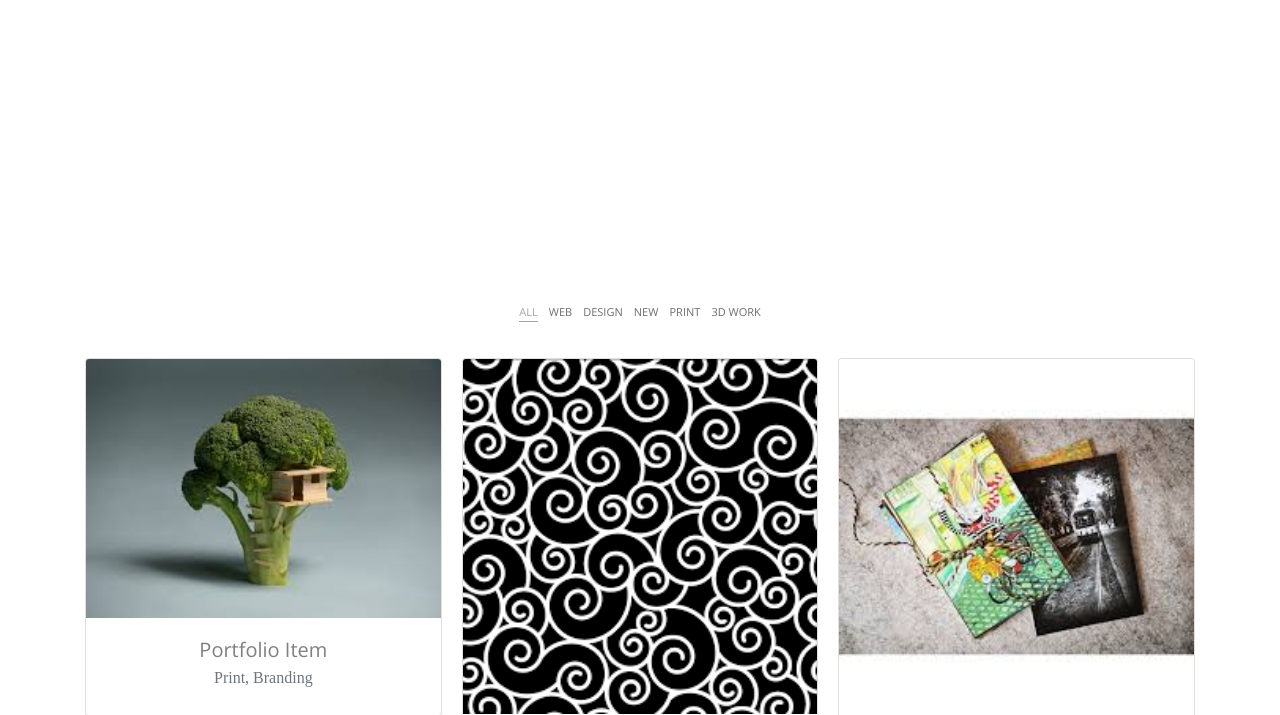
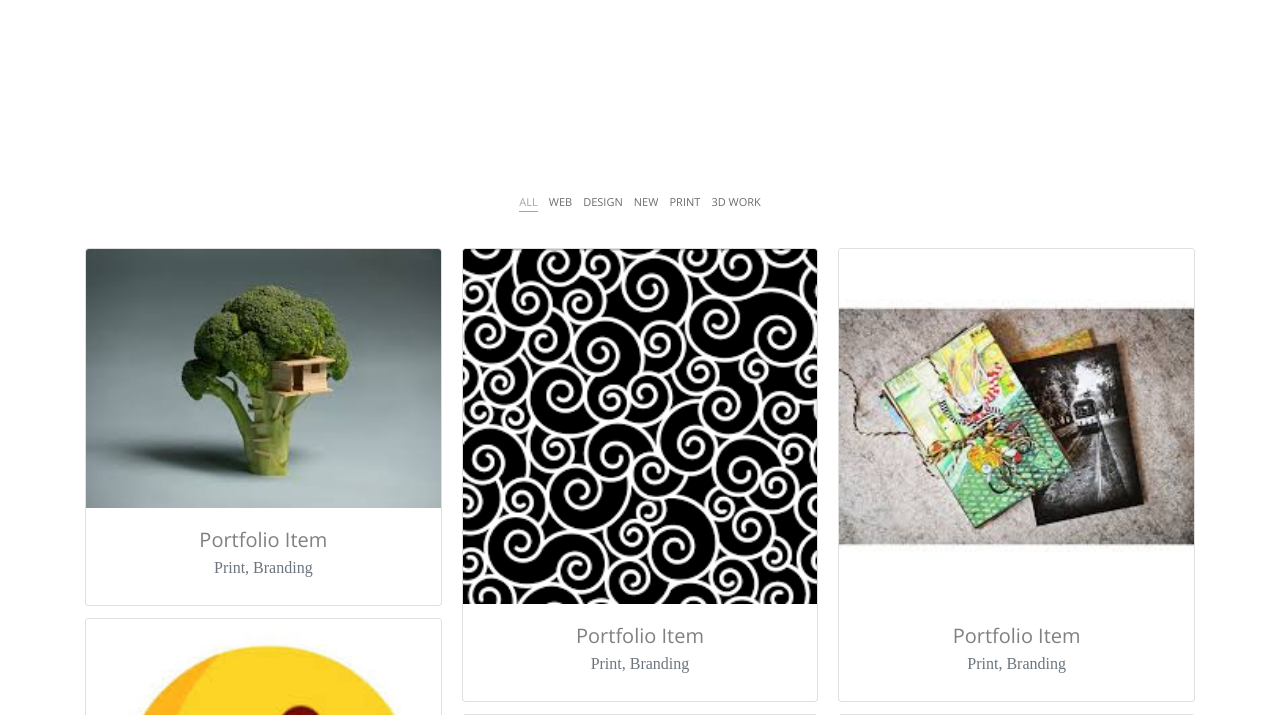
Before and after one commit to LVillaflores/HAML-SCSS, a PHP site: page / in a window 1280 px wide. Shown: the part 760-1475 px from the top of the page. Run offline with PHP 8.4, Linux system fonts and the light colour scheme; some libraries are stand-ins or nearby versions.

Commit message:
Add files via upload

```diff
--- a/style.css
+++ b/style.css
@@ -189,7 +189,7 @@ div {
 }
 
 .menu {
-  padding-top: 120px;
+  padding-top: 10px;
   padding-bottom: 20px;
 }
 
--- a/style.scss
+++ b/style.scss
@@ -227,7 +227,7 @@ div{
 }
 
 .menu{
-    padding-top:120px;
+    padding-top:10px;
     padding-bottom: 20px;
 }
 
```
